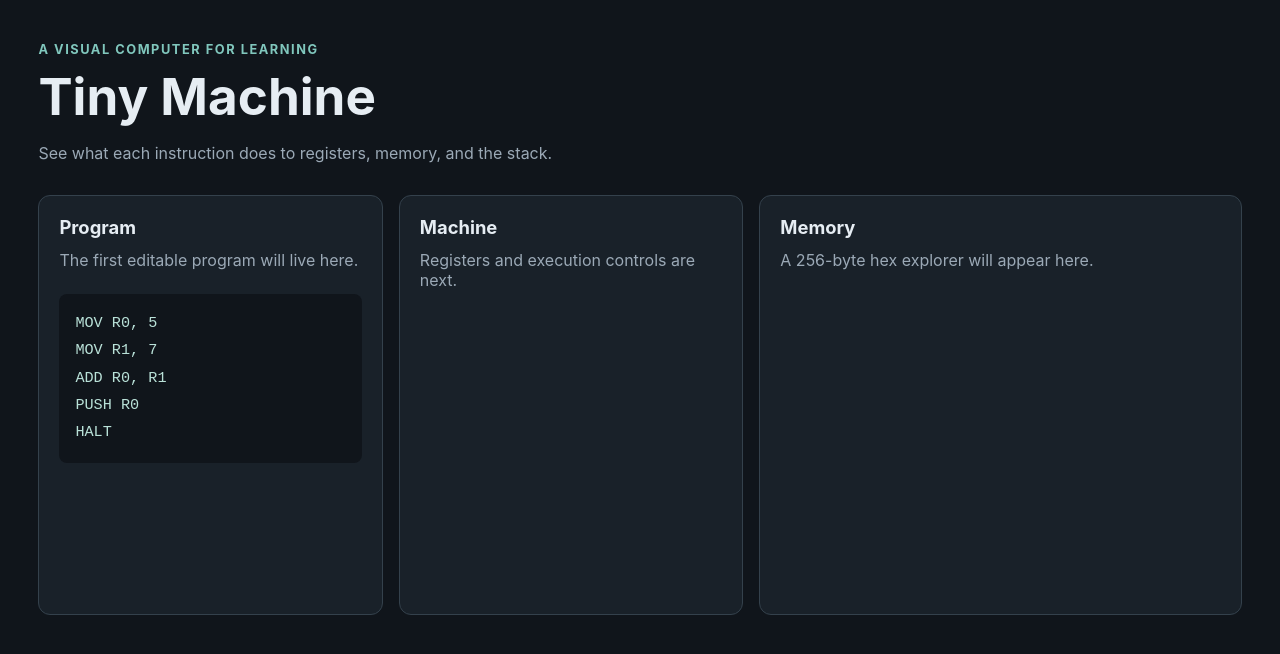
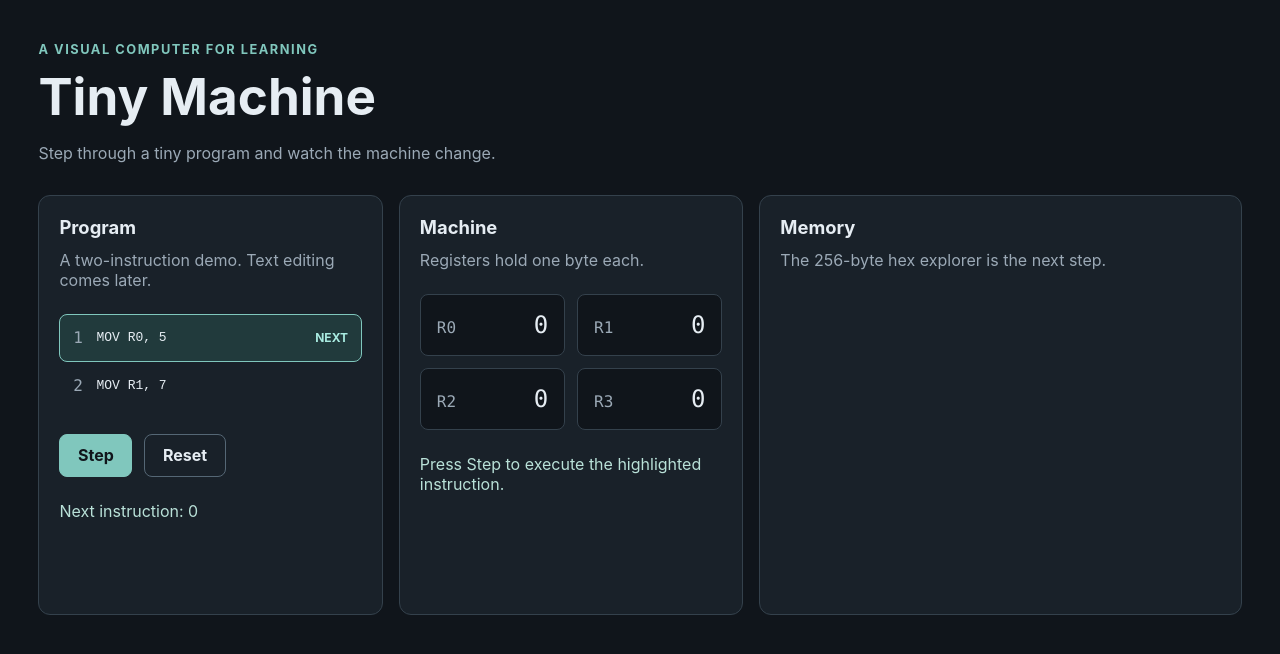
Before and after one commit to liquidvapour/learn-to-code, a React (Vite) app: page / in a window 1280 px wide. Shown: the top 654 px of the page. Built offline with nearby package versions, Linux system fonts and the light colour scheme.

Commit message:
Show first interactive machine steps

```diff
--- a/src/App.tsx
+++ b/src/App.tsx
@@ -1,33 +1,101 @@
-const sampleProgram = `MOV R0, 5
-MOV R1, 7
-ADD R0, R1
-PUSH R0
-HALT`
+import { useState } from 'react'
+import {
+  createInitialState,
+  executeInstruction,
+  REGISTER_NAMES,
+  type Instruction,
+  type MachineEvent,
+  type MachineState,
+} from './machine'
+
+const program: readonly { source: string; instruction: Instruction }[] = [
+  { source: 'MOV R0, 5', instruction: { operation: 'MOV', register: 'R0', value: 5 } },
+  { source: 'MOV R1, 7', instruction: { operation: 'MOV', register: 'R1', value: 7 } },
+]
+
+type ExecutionView = {
+  machine: MachineState
+  lastWrite: MachineEvent | null
+}
 
 function App() {
+  const [execution, setExecution] = useState<ExecutionView>(() => ({
+    machine: createInitialState(),
+    lastWrite: null,
+  }))
+
+  const { machine, lastWrite } = execution
+  const hasNextInstruction = machine.pc < program.length
+
+  function step() {
+    setExecution((previous) => {
+      const next = program[previous.machine.pc]
+      if (!next) return previous
+
+      const result = executeInstruction(previous.machine, next.instruction)
+      return { machine: result.state, lastWrite: result.events[0] ?? null }
+    })
+  }
+
+  function reset() {
+    setExecution({ machine: createInitialState(), lastWrite: null })
+  }
+
   return (
     <main className="page">
       <header className="page-header">
         <span className="eyebrow">A visual computer for learning</span>
         <h1>Tiny Machine</h1>
-        <p>See what each instruction does to registers, memory, and the stack.</p>
+        <p>Step through a tiny program and watch the machine change.</p>
       </header>
 
       <div className="workspace" aria-label="Tiny Machine workspace">
         <section className="panel" aria-labelledby="program-title">
           <h2 id="program-title">Program</h2>
-          <p className="panel-note">The first editable program will live here.</p>
-          <pre>{sampleProgram}</pre>
+          <p className="panel-note">A two-instruction demo. Text editing comes later.</p>
+          <ol className="program-list">
+            {program.map((line, index) => (
+              <li
+                key={index}
+                className={index === machine.pc ? 'program-line active' : 'program-line'}
+                aria-current={index === machine.pc ? 'step' : undefined}
+              >
+                <span className="line-number">{index + 1}</span>
+                <code>{line.source}</code>
+                {index === machine.pc && <span className="next-marker">Next</span>}
+              </li>
+            ))}
+          </ol>
+          <div className="controls">
+            <button type="button" onClick={step} disabled={!hasNextInstruction}>Step</button>
+            <button type="button" className="secondary" onClick={reset}>Reset</button>
+          </div>
+          <p className="execution-status" aria-live="polite">
+            {hasNextInstruction ? `Next instruction: ${machine.pc}` : 'Program complete.'}
+          </p>
         </section>
 
         <section className="panel" aria-labelledby="machine-title">
           <h2 id="machine-title">Machine</h2>
-          <p className="panel-note">Registers and execution controls are next.</p>
+          <p className="panel-note">Registers hold one byte each.</p>
+          <dl className="register-list">
+            {REGISTER_NAMES.map((register) => (
+              <div className="register" key={register}>
+                <dt>{register}</dt>
+                <dd>{machine.registers[register]}</dd>
+              </div>
+            ))}
+          </dl>
+          <p className="step-explanation" aria-live="polite">
+            {lastWrite
+              ? `${lastWrite.register}: ${lastWrite.previous} → ${lastWrite.value}`
+              : 'Press Step to execute the highlighted instruction.'}
+          </p>
         </section>
 
         <section className="panel" aria-labelledby="memory-title">
           <h2 id="memory-title">Memory</h2>
-          <p className="panel-note">A 256-byte hex explorer will appear here.</p>
+          <p className="panel-note">The 256-byte hex explorer is the next step.</p>
         </section>
       </div>
     </main>
--- a/src/style.css
+++ b/src/style.css
@@ -64,14 +64,105 @@ h1 {
   margin: 0.75rem 0 1.5rem;
 }
 
-pre {
+.program-list {
+  padding: 0;
+  margin: 0 0 1.5rem;
+  list-style: none;
+  font-family: ui-monospace, SFMono-Regular, Consolas, monospace;
+}
+
+.program-line {
+  display: flex;
+  align-items: center;
+  gap: 0.85rem;
+  min-height: 3rem;
+  padding: 0.65rem 0.8rem;
+  border: 1px solid transparent;
+  border-radius: 8px;
+}
+
+.program-line.active {
+  border-color: #80c7bd;
+  background: #213a3c;
+}
+
+.line-number {
+  color: #9ba9b6;
+}
+
+.next-marker {
+  margin-left: auto;
+  color: #a9ebe1;
+  font-family: Inter, ui-sans-serif, system-ui, sans-serif;
+  font-size: 0.75rem;
+  font-weight: 700;
+  text-transform: uppercase;
+}
+
+.controls {
+  display: flex;
+  gap: 0.75rem;
+}
+
+button {
+  padding: 0.65rem 1.1rem;
+  border: 1px solid #80c7bd;
+  border-radius: 8px;
+  background: #80c7bd;
+  color: #10151b;
+  font: inherit;
+  font-weight: 700;
+  cursor: pointer;
+}
+
+button.secondary {
+  background: transparent;
+  color: #e6edf3;
+  border-color: #556775;
+}
+
+button:disabled {
+  cursor: not-allowed;
+  opacity: 0.45;
+}
+
+button:focus-visible {
+  outline: 3px solid #e6edf3;
+  outline-offset: 3px;
+}
+
+.execution-status,
+.step-explanation {
+  margin-top: 1.5rem;
+  color: #b9e1d8;
+}
+
+.register-list {
+  display: grid;
+  grid-template-columns: repeat(2, minmax(0, 1fr));
+  gap: 0.75rem;
+  margin: 0;
+}
+
+.register {
+  display: flex;
+  justify-content: space-between;
+  align-items: baseline;
   padding: 1rem;
+  border: 1px solid #34414c;
   border-radius: 8px;
   background: #10151b;
-  color: #b9e1d8;
-  font-size: 0.95rem;
-  line-height: 1.8;
-  overflow-x: auto;
+}
+
+.register dt {
+  color: #9ba9b6;
+  font-family: ui-monospace, SFMono-Regular, Consolas, monospace;
+}
+
+.register dd {
+  margin: 0;
+  font-family: ui-monospace, SFMono-Regular, Consolas, monospace;
+  font-size: 1.5rem;
 }
 
 @media (max-width: 900px) {
```
Also changed, not shown: 1 other file (tests, documents, lock files or other folders).
